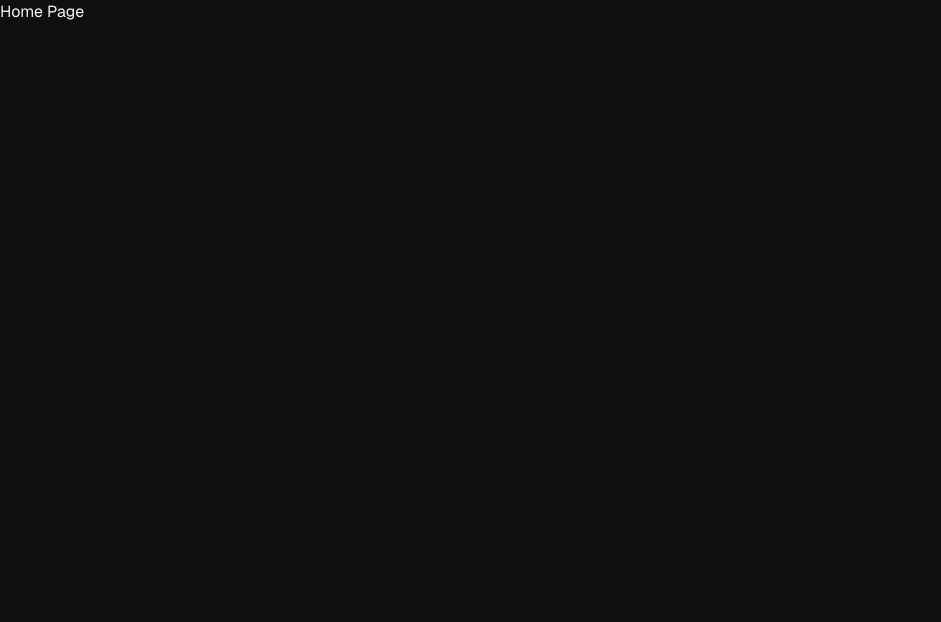
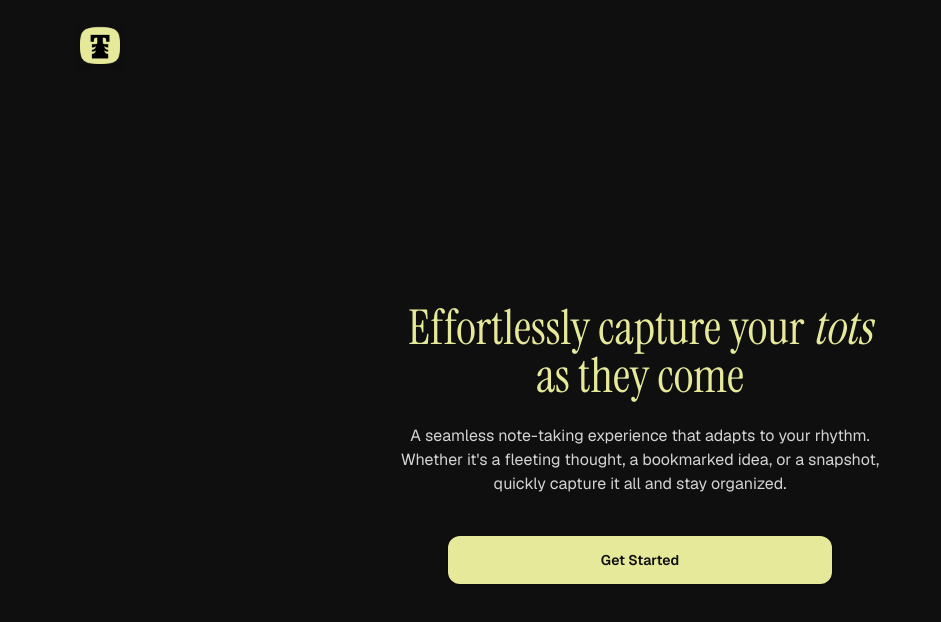
Before and after one commit to gozmanthefirst/tots, a Next.js app: page / in a window 1280 px wide. Shown: the top 622 px of the page, without its empty margins (0-941 px from the left). Built offline with nearby package versions, Linux system fonts and the light colour scheme.

Commit message:
create welcome page

```diff
--- a/src/app/(auth)/layout.tsx
+++ b/src/app/(auth)/layout.tsx
@@ -2,8 +2,8 @@
 import { ReactNode } from "react";
 
 // Local Imports
-import { AuthHeader } from "@/features/auth/components/auth-header";
 import { Container } from "@/shared/components/container";
+import { LogoHeader } from "@/shared/components/logo-header";
 
 interface Props {
   children: ReactNode;
@@ -12,7 +12,7 @@ interface Props {
 const AuthLayout = async ({ children }: Props) => {
   return (
     <Container className="flex flex-col h-dvh">
-      <AuthHeader />
+      <LogoHeader />
       {children}
     </Container>
   );
--- a/src/app/(auth)/sign-in/page.tsx
+++ b/src/app/(auth)/sign-in/page.tsx
@@ -3,7 +3,7 @@ import { SignInForm } from "@/features/auth/components/sign-in-form";
 
 const SignInPage = () => {
   return (
-    <main className="flex flex-col items-center justify-center gap-12 h-full">
+    <main className="flex flex-col items-center justify-center h-full">
       <SignInForm />
     </main>
   );
--- a/src/app/(home)/page.tsx
+++ b/src/app/(home)/page.tsx
@@ -1,5 +1,15 @@
-const HomePage = () => {
-  return <main>Home Page</main>;
+// Local Imports
+import { WelcomeContent } from "@/features/welcome/components/welcome-content";
+import { Container } from "@/shared/components/container";
+import { LogoHeader } from "@/shared/components/logo-header";
+
+const WelcomePage = () => {
+  return (
+    <Container className="flex flex-col h-dvh">
+      <LogoHeader />
+      <WelcomeContent />
+    </Container>
+  );
 };
 
-export default HomePage;
+export default WelcomePage;
--- /dev/null
+++ b/src/features/welcome/components/welcome-content.tsx
@@ -0,0 +1,41 @@
+// External Imports
+import Link from "next/link";
+
+// Local Imports
+import { buttonVariants } from "@/shared/components/button";
+import { cn } from "@/shared/lib/utils/cn";
+import { instrument } from "@/styles/fonts";
+
+export const WelcomeContent = () => {
+  return (
+    <div className="flex flex-col items-center justify-center h-full">
+      <div className="flex flex-col gap-4 items-center text-center max-w-lg w-full px-2 md:gap-6">
+        <h3
+          className={cn(
+            "text-4xl text-brand-400 md:text-5xl",
+            instrument.className,
+          )}
+        >
+          Effortlessly capture your <span className="italic">tots</span> as they
+          come
+        </h3>
+        <p className="text-neutral-300 text-sm md:text-base">
+          {`A seamless note-taking experience that adapts to your rhythm. Whether
+          it's a fleeting thought, a bookmarked idea, or a snapshot, quickly
+          capture it all and stay organized.`}
+        </p>
+
+        <Link
+          href={"/sign-in"}
+          prefetch
+          className={cn(
+            "mt-4 max-w-sm w-full",
+            buttonVariants({ variant: "brand", size: "lg" }),
+          )}
+        >
+          Get Started
+        </Link>
+      </div>
+    </div>
+  );
+};
--- a/src/features/auth/components/auth-header.tsx
+++ b/src/shared/components/logo-header.tsx
@@ -2,9 +2,7 @@
 import Image from "next/image";
 import Link from "next/link";
 
-// Local Imports
-
-export const AuthHeader = () => {
+export const LogoHeader = () => {
   return (
     <header className="sticky top-0 z-50 py-6">
       <div className="flex justify-start">
```
